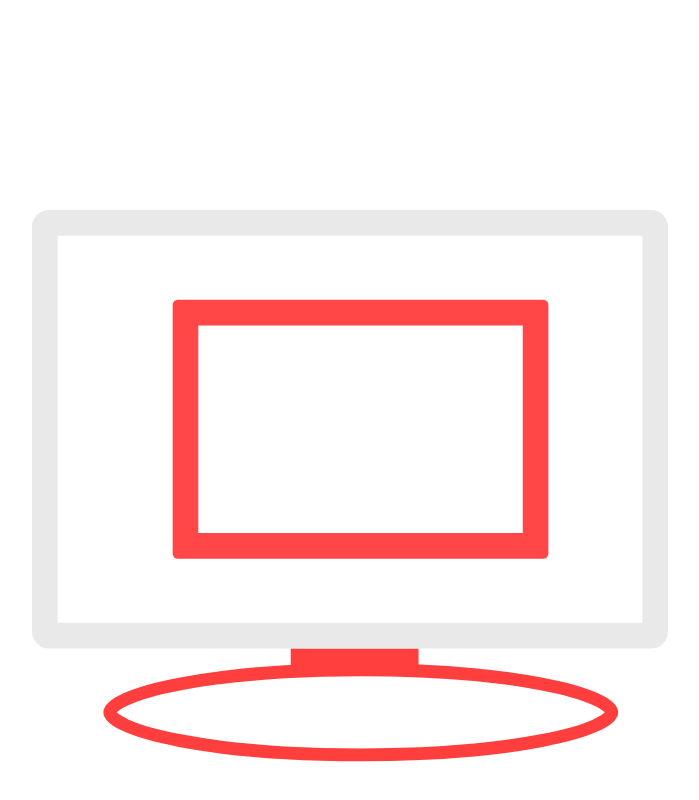
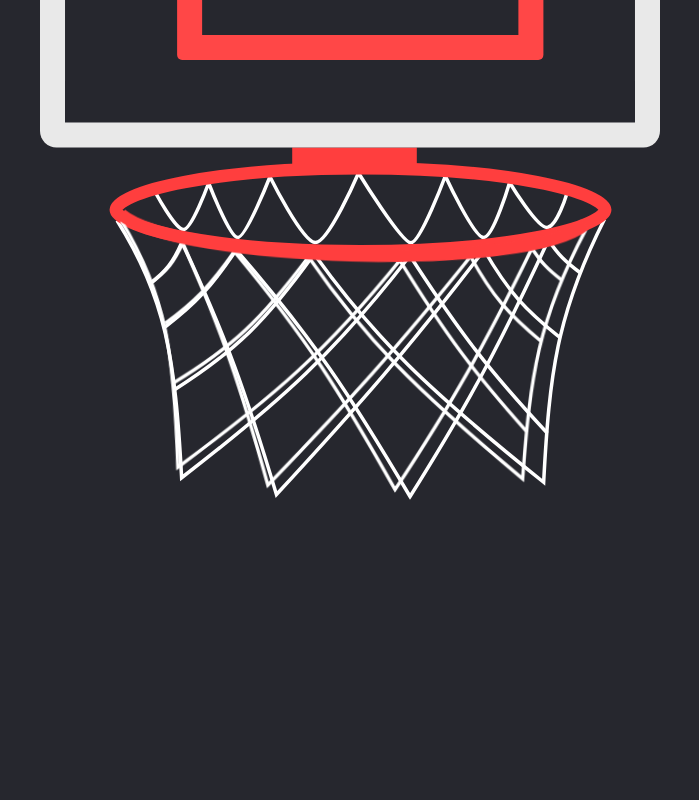
Before and after one commit to bentaro89/bentaro89.github.io, a React (Create React App) app: page / in a window 1280 px wide. Shown: the part 1190-1990 px from the top of the page, without its empty margins (290-989 px from the left). Built offline with nearby package versions, Linux system fonts and the light colour scheme.

Commit message:
basketball worked

```diff
--- a/src/App.css
+++ b/src/App.css
@@ -4,32 +4,38 @@
 }
 
 .basketball-ball {
-  width: 50%;
   position: fixed;
-  height: 40vmin;
-  pointer-events: none;
+  top: 30%;
+  height: 15em;
+  z-index: 1;
 }
 
+.basketball-rim {
+  position: absolute;
+  transform: rotate(1.2deg);
+  top: 54em;
+  height: 10.7em;
+  z-index: 1
+}
+
+
 .basketball-hoop {
-  margin-top: 1000px;
-  /* position: absolute; */
-  /* bottom: 0px; */
   position: absolute;
-  height: 100vmin;
-  pointer-events: none;
-  z-index: -1
+  height: 30em;
+  z-index: 0
 }
 
 .basketball-container {
   display: flex;
   flex-direction: row;
   justify-content: center;
-  /* position: rela/tive; */
+  align-content: center;
+  margin-bottom: 100em;
 }
 
 @media (prefers-reduced-motion: no-preference) {
   .basketball-ball.active {
-    animation: ball-spin infinite 20s linear;
+    animation: ball-spin infinite 10s linear;
   }
 }
 
--- a/src/App.jsx
+++ b/src/App.jsx
@@ -1,9 +1,9 @@
 import React, { useState } from 'react';
 
-import logo from './logo.svg';
 import NavBar from './components/NavBar'
 import Basketball from './assets/basketball.svg'
 import BasketballHoop from './assets/basketballHoop.svg'
+import rimPart from './assets/betterHoop.svg'
 import './App.css';
 
 function App() {
@@ -25,11 +25,12 @@ function App() {
     <div className='App'>
       <div className='App-header'>
         <NavBar/>
-        {/* <img src={logo} className='App-logo' alt='logo' /> */}
         <div className='basketball-container'>
           <img src={Basketball} className={ball ? 'basketball-ball active' : 'basketball-ball'} alt='basketball'/>
-          <img src={BasketballHoop} className='basketball-hoop' alt='hoop'/>
         </div>
+        <img src={BasketballHoop} className='basketball-hoop' alt='hoop'/>
+        <img src={rimPart} className='basketball-rim' alt='hoop'/>
+
 
       </div>
     </div>
--- a/src/components/stylesheets/NavBar.scss
+++ b/src/components/stylesheets/NavBar.scss
@@ -5,19 +5,10 @@
     top: 0;
     overflow: hidden;
     z-index: 1;
-    padding: 0em 1em 0em 1em;
+    padding: 0 1em 0 1em;
+    height: 6em;
     display: flex;
     justify-content: space-between;
-
-    &.dark {
-        background: #181a1b;
-        color: rgb(186, 181, 171);
-    }
-
-    &.light {
-        background: white;
-        color: black;
-    }
 }
 
     .nav-item {
```
Also changed, not shown: src/assets/betterHoop.svg (added).
